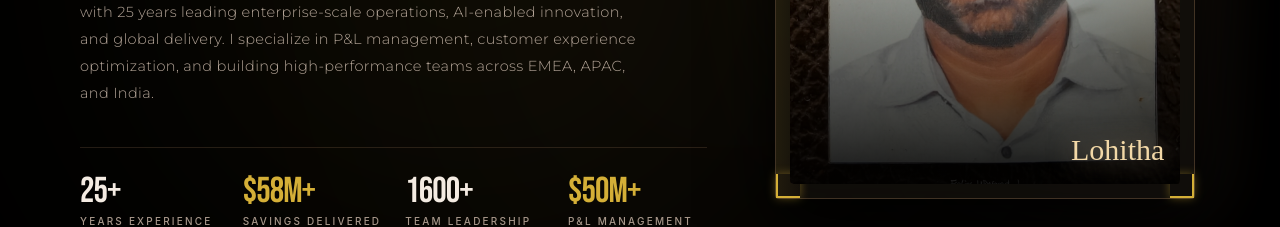
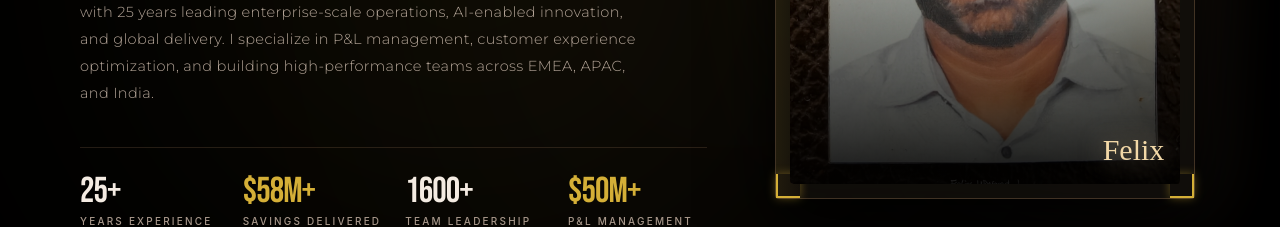
Before and after one commit to felixwinfred004/felix-winfred-j-portfolio, a React (Vite) app: page / in a window 1280 px wide. Shown: the part 1340-1567 px from the top of the page. Built offline with nearby package versions, Linux system fonts and the light colour scheme; a web font is replaced by a local one.

Commit message:
Remove Lohitha watermark signature from About section - replace with Felix Winfred John

```diff
--- a/src/components/AboutSection.tsx
+++ b/src/components/AboutSection.tsx
@@ -263,7 +263,7 @@ export const AboutSection: React.FC = () => {
                 {/* Main Portrait */}
                 <img
                   src={aboutImg}
-                  alt="Damisetti Shamya Lohitha"
+                  alt="Felix Winfred John"
                   className="w-full h-full object-cover object-top filter brightness-[0.94] contrast-[1.06] saturate-[1.02] group-hover:brightness-105 group-hover:contrast-[1.12] transition-all duration-700 ease-out"
                 />
 
@@ -285,7 +285,7 @@ export const AboutSection: React.FC = () => {
                     className="text-3xl text-[#F2D8A7] drop-shadow-[0_0_12px_rgba(242,216,167,0.5)] transition-colors duration-300 group-hover:text-white"
                     style={{ fontFamily: "'Herr Von Muellerhoff', cursive" }}
                   >
-                    Lohitha
+                    Felix
                   </span>
                 </div>
               </div>
```
